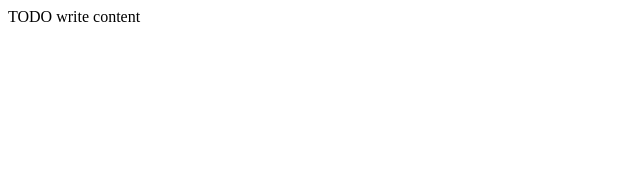
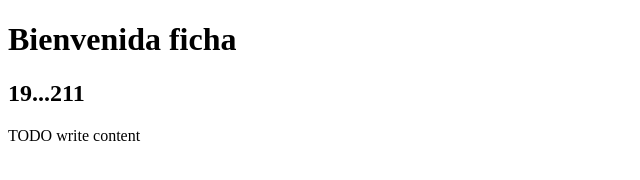
Before and after one commit to VELCAID/Aide, a website: page public_html/index.html in a window 1280 px wide. Shown: the whole page, without its empty margins (0-640 px from the left). Drawn offline with Linux system fonts and the light colour scheme.

Commit message:
Cambio en el archivo index.html

```diff
--- a/public_html/index.html
+++ b/public_html/index.html
@@ -11,6 +11,9 @@ and open the template in the editor.
         <meta name="viewport" content="width=device-width, initial-scale=1.0">
     </head>
     <body>
+
+        <h1>Bienvenida ficha</h1>
+        <h2>19...211</h2>
         <div>TODO write content</div>
     </body>
 </html>
```
